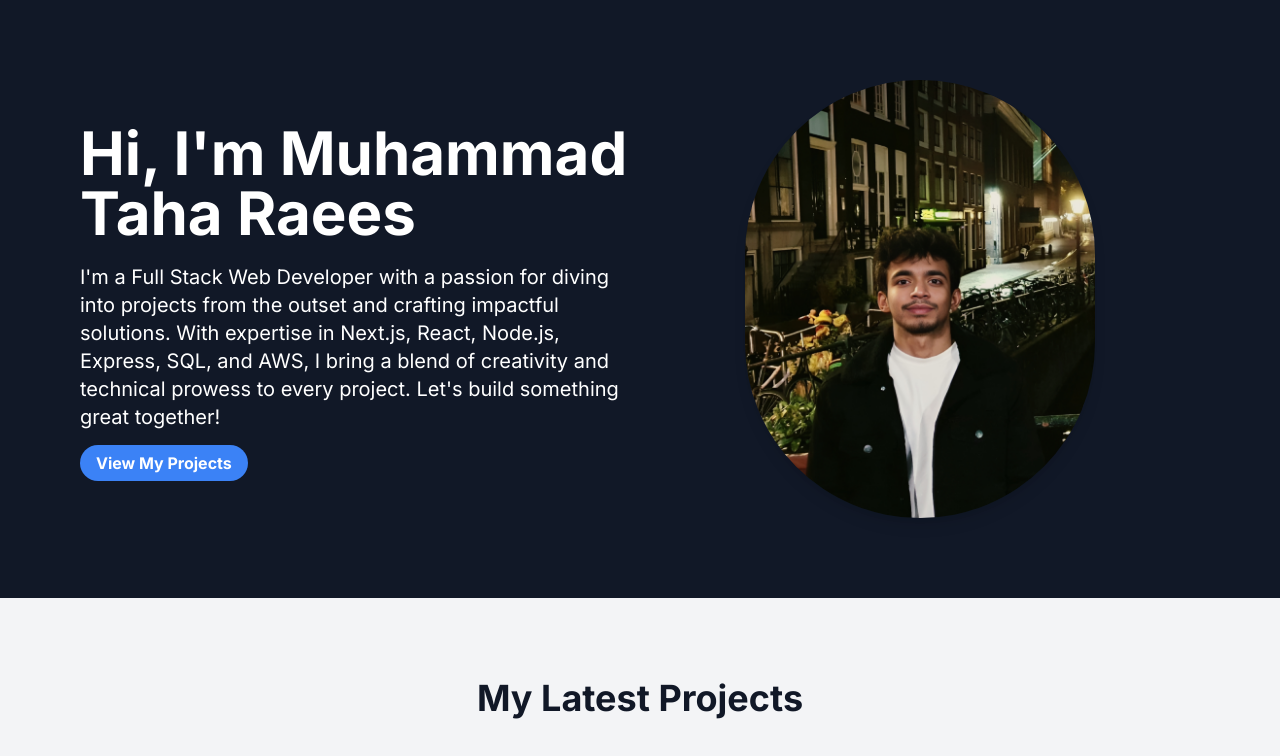
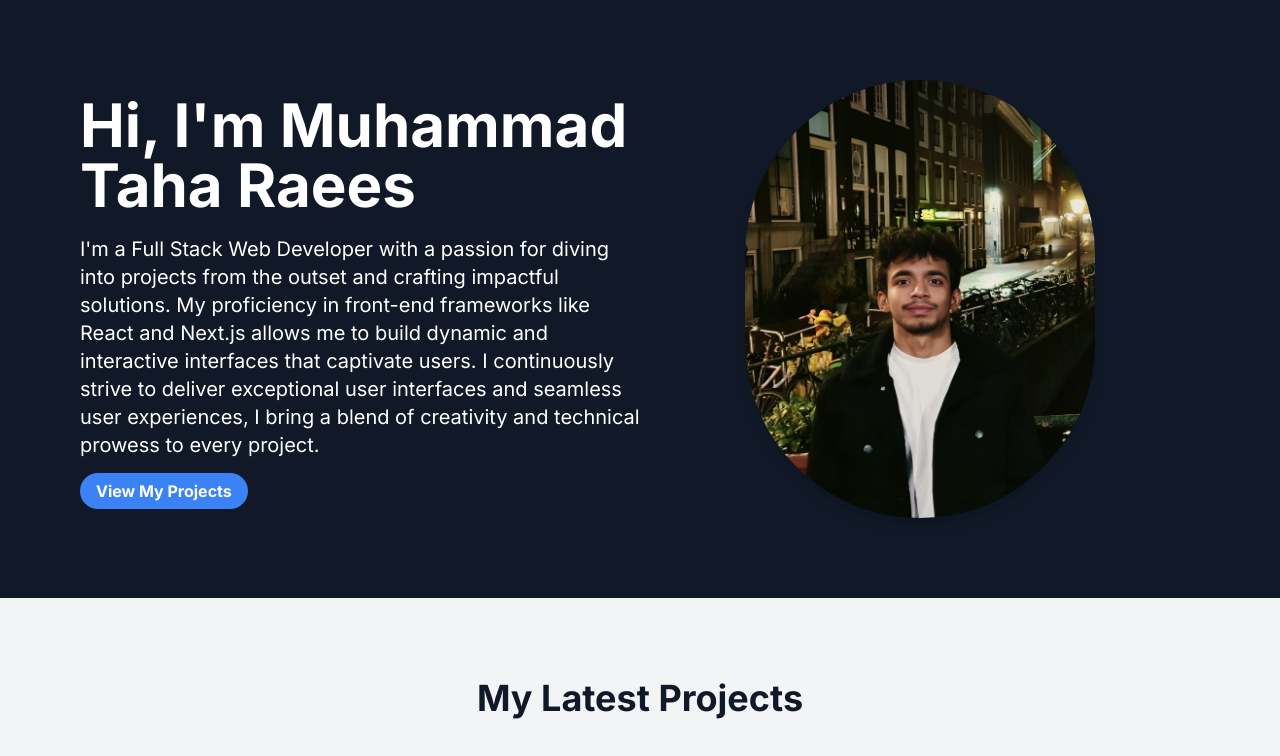
Before and after one commit to Taha-Raees/MTR-Portfolio, a Next.js app: page / in a window 1280 px wide. Shown: the top 756 px of the page. Built offline with nearby package versions, Linux system fonts and the light colour scheme.

Commit message:
first commit

```diff
--- a/components/Hero.tsx
+++ b/components/Hero.tsx
@@ -5,9 +5,9 @@ const Hero = () => {
     <div className="bg-gray-900 text-white py-20 px-5 lg:px-20">
       <div className="container mx-auto flex flex-col lg:flex-row items-center justify-between">
         <div className="lg:w-1/2 mb-10 lg:mb-0 order-2 lg:order-1">
-          <h1 className="text-4xl lg:text-6xl font-bold mb-5">Hi, I'm Muhammad Taha Raees</h1>
+          <h1 className="text-4xl lg:text-6xl font-bold mb-5">Hi, I&apos;m Muhammad Taha Raees</h1>
           <p className="text-lg lg:text-xl mb-5">
-            I'm a Full Stack Web Developer with a passion for diving into projects from the outset and crafting impactful solutions. With expertise in Next.js, React, Node.js, Express, SQL, and AWS, I bring a blend of creativity and technical prowess to every project. Let's build something great together!
+            I&apos;m a Full Stack Web Developer with a passion for diving into projects from the outset and crafting impactful solutions. My proficiency in front-end frameworks like React and Next.js allows me to build dynamic and interactive interfaces that captivate users. I continuously strive to deliver exceptional user interfaces and seamless user experiences, I bring a blend of creativity and technical prowess to every project.
           </p>
           <a href="#projects" className="bg-blue-500 hover:bg-blue-700 text-white font-bold py-2 px-4 rounded-full">
             View My Projects
```
Also changed, not shown: 1 other file (tests, documents, lock files or other folders).
